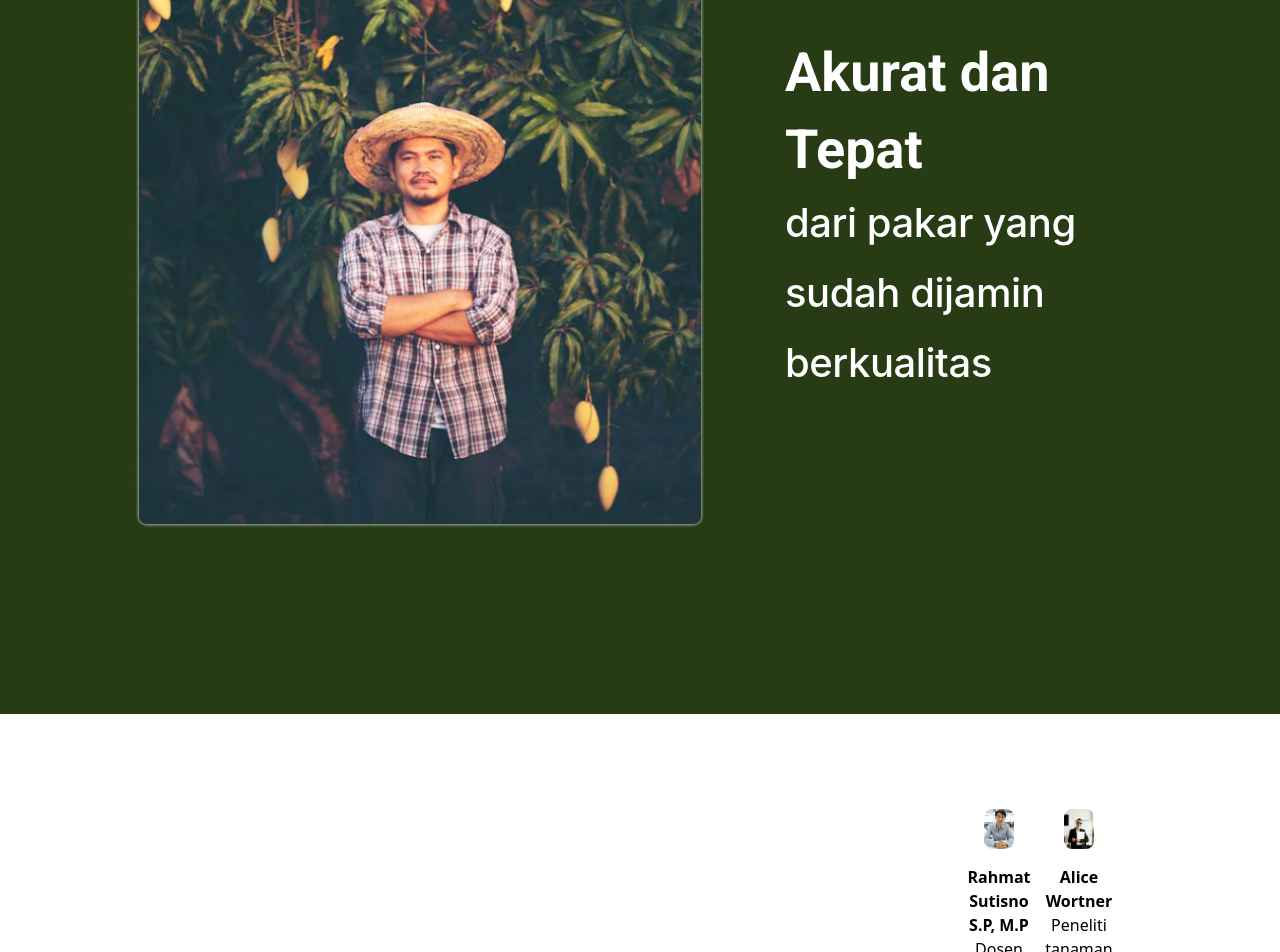
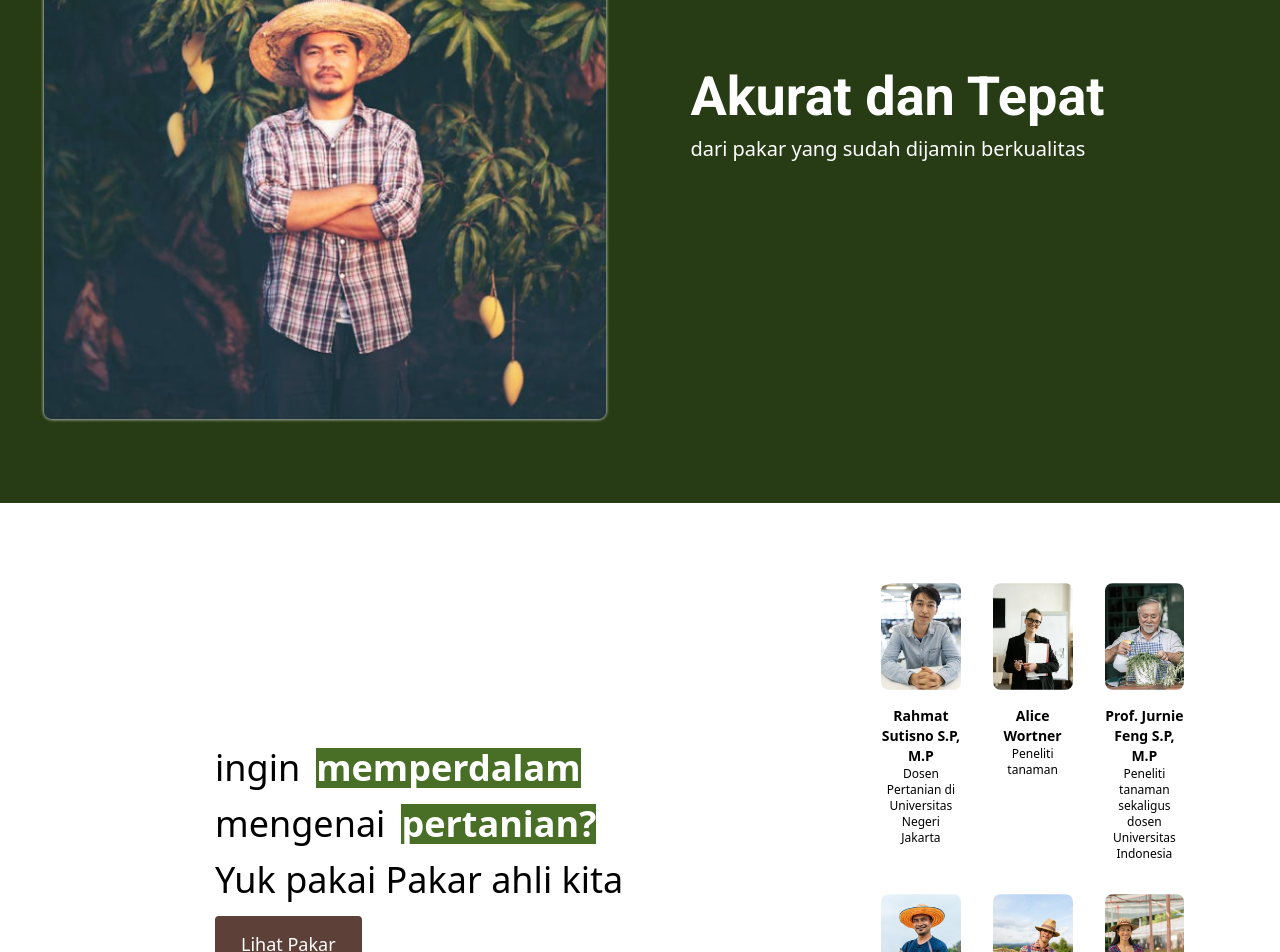
Before and after one commit to yudiatmoko/tani-cerdas, a React (Vite) app: page /konsul-tani in a window 1280 px wide. Shown: the part 380-1332 px from the top of the page. Built offline with nearby package versions, Linux system fonts and the light colour scheme.

Commit message:
Update KonsulTani.jsx

```diff
--- a/src/pages/KonsulTani.jsx
+++ b/src/pages/KonsulTani.jsx
@@ -7,76 +7,76 @@ import DaftarPakar from "./DaftarPakar";
 export default function KonsulTani() {
   return (
     <>
-      <div className="flex flex-col-reverse lg:flex-row bg-primary-600 w-full h-auto mx-auto py-8 lg:py-20 justify-center items-center gap-4 lg:gap-20">
+      {/* Hero Section */}
+      <div className="flex flex-col-reverse lg:flex-row bg-primary-600 w-full h-auto mx-auto py-8 lg:py-20 justify-center items-center gap-8 lg:gap-20">
         <img
           src={konsultaniHero}
           alt="Sahabat Tani"
-          width={570}
-          height={626}
-          className="m-8 lg:m-0 lg:mr-29 my-8 lg:ml-[135px]"
+          className="w-full lg:w-[570px] h-auto lg:h-[626px] object-contain lg:m-0 mx-8 my-8"
         />
-        <div className="flex flex-col items-start lg:mr-[135px] my-[236.5px]">
+        <div className="flex flex-col items-start lg:mr-[135px] my-12 lg:my-0">
           <div>
-            <h1 className="text-white text-[48px] lg:text-[54px] font-bold font-['Roboto'] leading-[77px]">
+            <h1 className="text-white text-3xl lg:text-[54px] font-bold font-['Roboto'] leading-[48px] lg:leading-[77px]">
               Akurat dan Tepat
             </h1>
-            <p className="konsul-hero">
+            <p className="text-white text-lg lg:text-xl">
               dari pakar yang sudah dijamin berkualitas
             </p>
           </div>
         </div>
       </div>
 
+      {/* Main Content Section */}
       <div className="flex flex-col lg:flex-row bg-costum w-full h-auto mx-auto p-8 lg:p-20 justify-start items-center gap-8 lg:gap-16 rounded-tl-[40px] rounded-tr-[40px]">
-        <div className="flex flex-col items-start gap-[7px] w-[570px] shrink-0 ml-[135px] my-[143.5px]">
+
+        {/* Text and Button Section */}
+        <div className="flex flex-col items-start gap-4 w-full sm:w-[570px] lg:w-[570px] lg:shrink-0 mx-8 my-8 lg:ml-[135px]">
           <div className="flex justify-center gap-4">
-            <h1 className="text-black font-inter text-[48.2px] font-medium leading-[77.1px] tracking-[-0.53px]">
+            <h1 className="text-black text-4xl font-medium">
               ingin
             </h1>
-            <h1 className="bg-[#496F27] text-white font-inter text-[48.2px] font-bold leading-[77.1px] tracking-[-0.53px]">
+            <h1 className="bg-[#496F27] text-white font-inter text-4xl font-bold">
               memperdalam
             </h1>
           </div>
           <div className="flex justify-center gap-4">
-            <h1 className="text-black font-inter text-[48.2px] font-medium leading-[77.1px] tracking-[-0.53px]">
+            <h1 className="text-black text-4xl font-medium">
               mengenai
             </h1>
-            <h1 className="bg-[#496F27] text-white font-inter text-[48.2px] font-bold leading-[77.1px] tracking-[-0.53px]">
+            <h1 className="bg-[#496F27] text-white font-inter text-4xl font-bold">
               pertanian?
             </h1>
           </div>
-          <h1 className="text-black font-inter text-[48.2px] font-medium leading-[77.1px] tracking-[-0.53px]">
+          <h1 className="text-black text-4xl font-medium">
             Yuk pakai Pakar ahli kita
           </h1>
           <Button
-            classname="px-4 py-2 bg-brown-300 text-white font-medium text-lg rounded border-2 border-brown-300 hover:bg-brown-200"
+            classname="px-6 py-3 bg-brown-300 text-white font-medium text-lg rounded border-2 border-brown-300 hover:bg-brown-200 w-full sm:w-auto"
           >
             <Link to="/daftar-pakar">Lihat Pakar</Link>
           </Button>
         </div>
 
-        <div className="flex flex-wrap gap-[50px] justify-start w-full lg:w-[570px] ml-[135px] mr-[135px] my-[15px]">
-          {pakar.map((pakar,index)=>(
+        {/* Pakar Cards Section */}
+        <div className="flex flex-wrap gap-8 justify-start w-full lg:w-[570px] mx-auto">
+          {pakar.map((pakar, index) => (
             <div
-              className="flex flex-col gap-4 items-center w-full sm:w-1/4"
+              className="flex flex-col gap-4 items-center w-full sm:w-1/2 md:w-1/3 lg:w-1/4"
               key={index}
             >
               <img
-                className="rounded-[8px]"
-                width={200  }
-                height={200}
+                className="rounded-[8px] w-full h-auto object-cover"
                 src={pakar.expertImage}
-                alt=""
+                alt={pakar.expertName}
               />
               <div className="flex flex-col items-center">
-                <h5 className="text-black text-center font-inter font-size: 12px font-style: normal font-weight: 700 line-height: 24px letter-spacing: -0.132px font-bold">
+                <h5 className="text-black text-center font-inter text-sm font-bold">
                   {pakar.expertName}
                 </h5>
-                <p className="text-black text-center font-inter font-size: 10px font-style: normal font-weight: 500; line-height: 16px letter-spacing: -0.11px">
+                <p className="text-black text-center font-inter text-xs font-medium">
                   {pakar.expertDesc}
                 </p>
               </div>
-
             </div>
           ))}
         </div>
```
